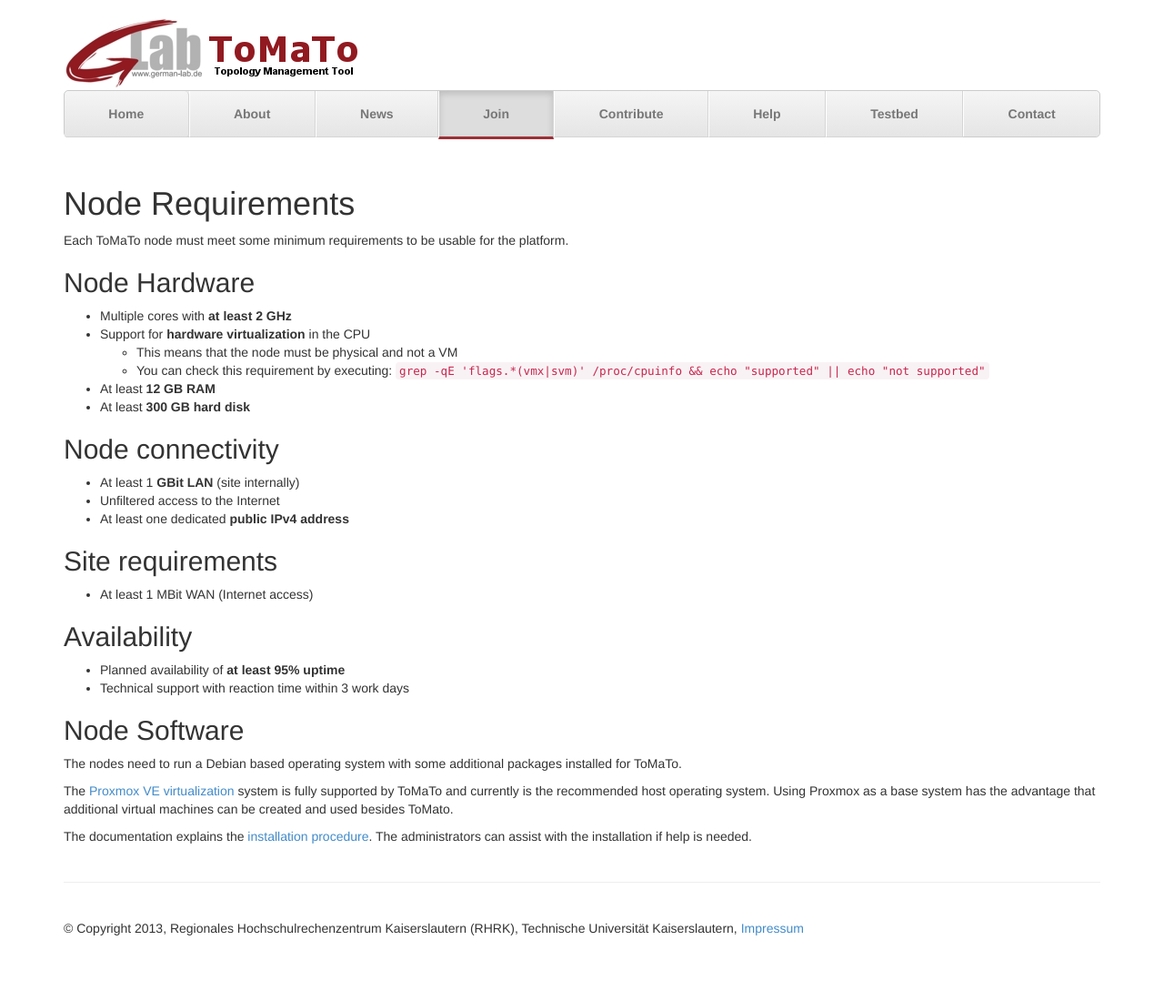
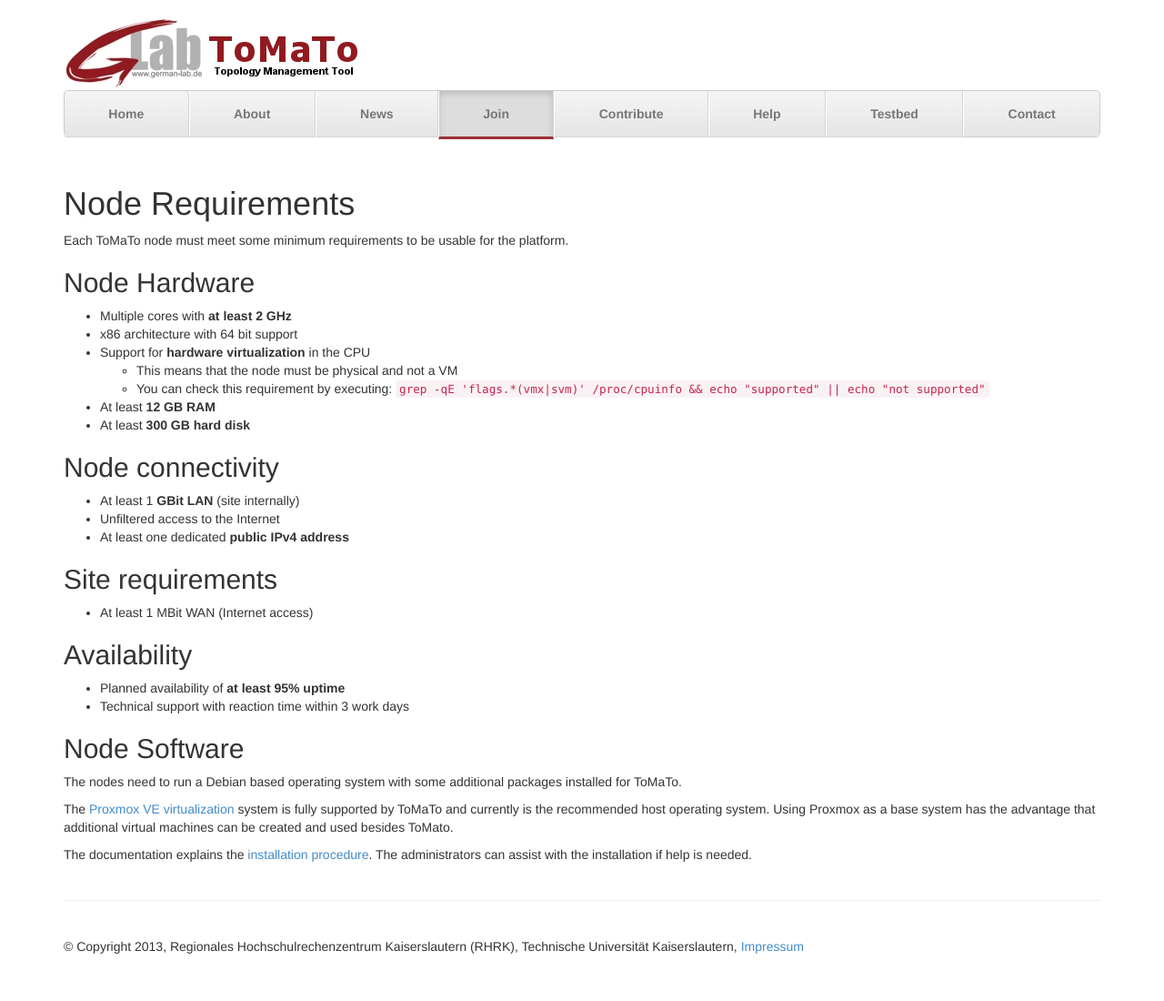
Before and after one commit to GLab/glab.github.io, a Jekyll site: the page built from join/node_requirements.md, in a window 1280 px wide. Shown: the whole page at 91% size. Built offline with Jekyll 4.4.1, drawn with Linux system fonts in a browser that asks for light colours.

Commit message:
Update node_requirements.md

```diff
--- a/join/node_requirements.md
+++ b/join/node_requirements.md
@@ -11,6 +11,7 @@ Each ToMaTo node must meet some minimum requirements to be usable for the platfo
 ## Node Hardware
 
 * Multiple cores with **at least 2 GHz**
+* x86 architecture with 64 bit support
 * Support for **hardware virtualization** in the CPU
   - This means that the node must be physical and not a VM
   - You can check this requirement by executing:
```
